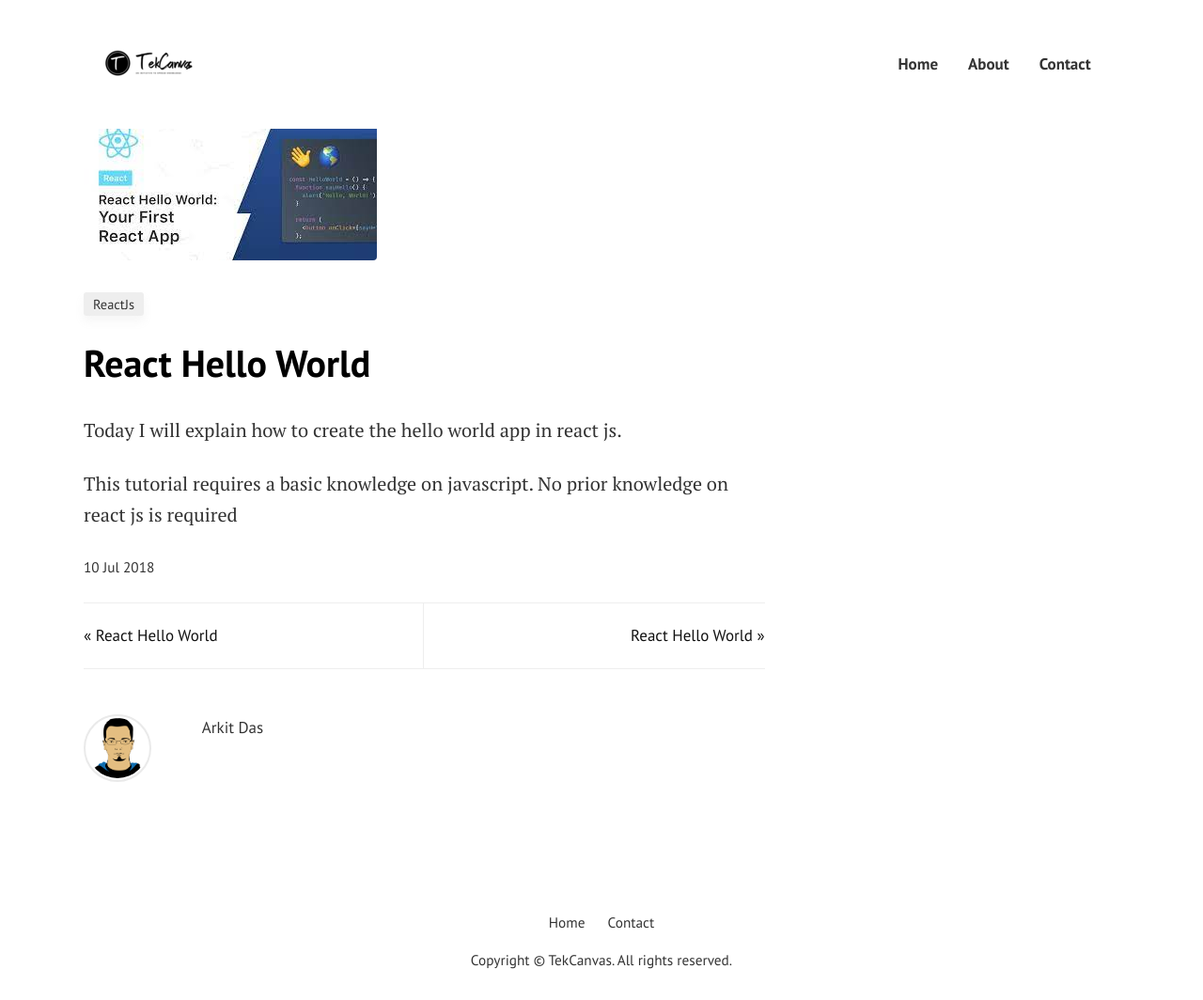
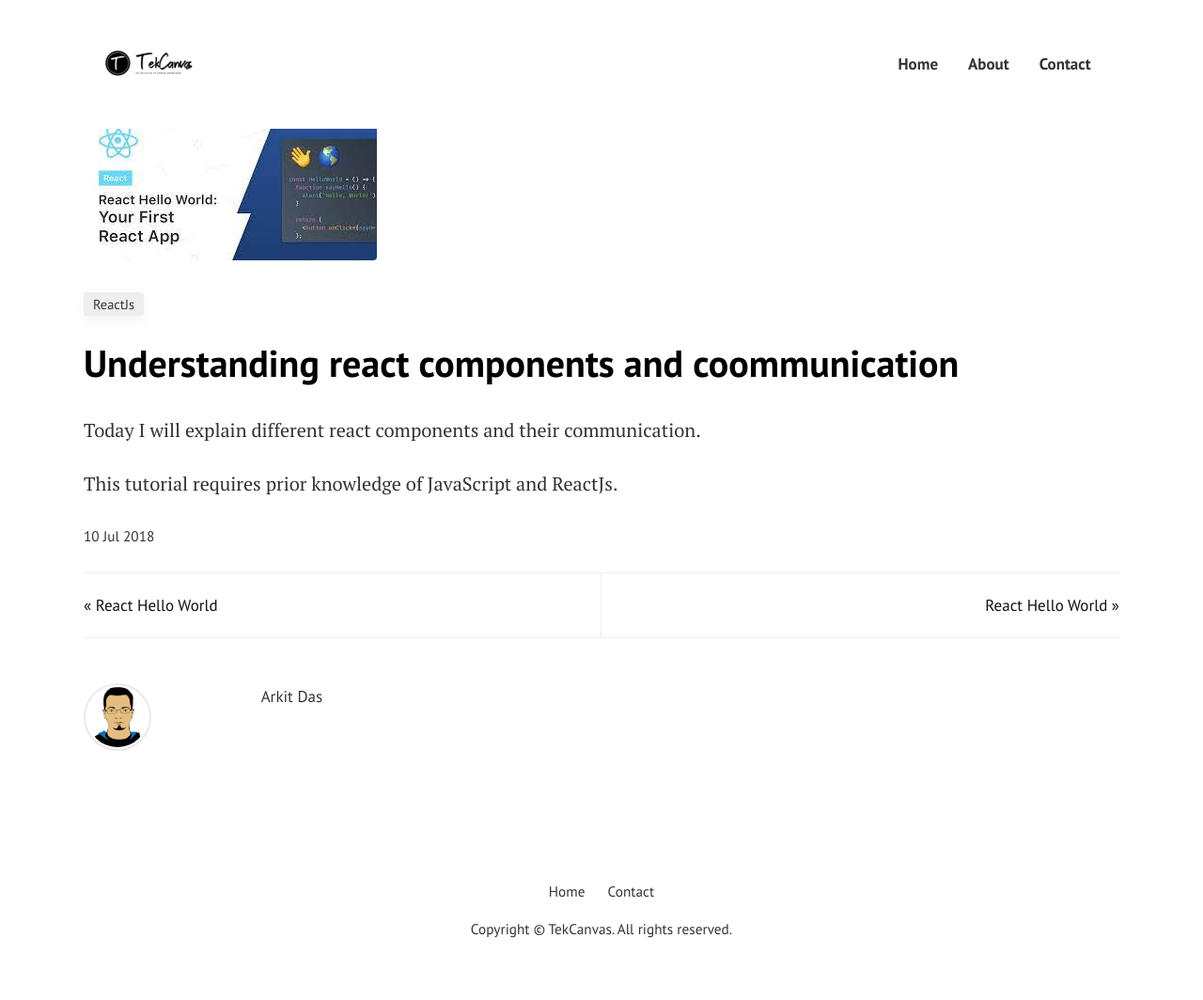
Before and after one commit to tekcanvas/TekCanvas.github.io, a Jekyll site: the page built from _posts/2018-07-10-react-hello-world copy.md, in a window 1280 px wide and 1064 px high. Shown: the whole window at 94% size. Built offline with Jekyll 4.4.1, drawn with Linux system fonts in a browser that asks for light colours.

Commit message:
few react post placeholders

```diff
--- a/_layouts/post.html
+++ b/_layouts/post.html
@@ -14,7 +14,7 @@ post_class: post-template
 		<!-- Post -->
         {% assign author = site.authors[page.author] %}
 
-		<div class="col-sm-8">
+		<div class="col-sm-12">
             <!-- Post Featured Image -->
 			{% if page.image %}<img class="featured-image img-fluid rounded" src="{{ site.baseurl }}/{{ page.image }}" alt="{{ page.title }}">{% endif %}
 			<!-- End Featured Image -->
--- a/_posts/2018-07-10-react-hello-world copy.md
+++ b/_posts/2018-07-10-react-hello-world copy.md
@@ -1,10 +1,10 @@
 ---
 layout: post
-title:  "React Hello World"
+title:  "Understanding react components and coommunication"
 author: arkit
 categories: [ ReactJs ]
 image: assets/images/react-hello.jpeg
 ---
-Today I will explain how to create the hello world app in react js.
+Today I will explain different react components and their communication.
 
-This tutorial requires a basic knowledge on javascript. No prior knowledge on react js is required
+This tutorial requires prior knowledge of JavaScript and ReactJs.
```
Also changed, not shown: _posts/2018-07-10-react-hello-world copy 4.md (deleted, +0 -10 lines), _posts/2018-07-10-react-intor-setup.md (added, +10 -0 lines), _posts/2018-07-17-react-fullstack-todo-app-using-node-postgres.md (added, +10 -0 lines), pages/about.md (+1 -0 lines), _posts/2018-07-15-react-fullstack-todo-app-using-node-mongo.md (renamed from _posts/2018-07-10-react-hello-world copy 5.md).
